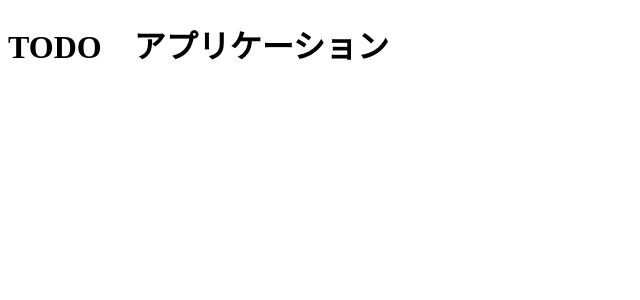
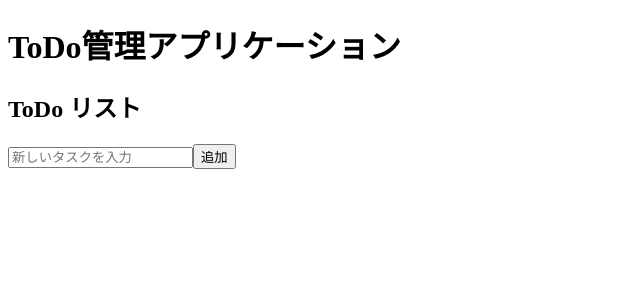
Before and after one commit to takashi823/nuxt-todo-app, a Nuxt app: page / in a window 1280 px wide. Shown: the top 300 px of the page, without its empty margins (0-640 px from the left). Built offline with nearby package versions, Linux system fonts and the light colour scheme.

Commit message:
add:todo追加機能

```diff
--- a/app.vue
+++ b/app.vue
@@ -6,8 +6,6 @@
       content="タスクを管理するためのアプリケーションです。"
     />
   </Head>
-  <header>
-  </header>
   <main>
     <NuxtPage />
   </main>
--- /dev/null
+++ b/components/TodoList.vue
@@ -0,0 +1,31 @@
+<script setup>
+import { useTodoStore } from '~/stores/todo';
+
+const todoStore = useTodoStore();
+const newTodo = ref('');
+
+const addTask = () => {
+  if (newTodo.value.trim()) {
+    todoStore.addTodo(newTodo.value);
+    newTodo.value = '';
+  }
+};
+</script>
+
+<template>
+  <div>
+    <h2>ToDo リスト</h2>
+    <div>
+      <input v-model="newTodo" placeholder="新しいタスクを入力" />
+      <button @click="addTask">追加</button>
+    </div>
+    <ul>
+      <li v-for="todo in todoStore.todos" :key="todo.id">
+        <span @click="todoStore.toggleTodo(todo.id)">
+          {{ todo.text }}
+        </span>
+        <button @click="todoStore.removeTodo(todo.id)">削除</button>
+      </li>
+    </ul>
+  </div>
+</template>
--- a/nuxt.config.ts
+++ b/nuxt.config.ts
@@ -7,13 +7,15 @@ export default defineNuxtConfig({
     '@nuxt/eslint',
     '@nuxt/fonts',
     '@nuxt/icon',
-    '@nuxt/image'
+    '@nuxt/image',
+    '@pinia/nuxt'
   ],
   eslint: {
     config: {
       stylistic: {
         semi: true,
         quotes: 'double',
+        indent: 'tab',
       },
     },
   },
--- a/package.json
+++ b/package.json
@@ -14,8 +14,10 @@
     "@nuxt/fonts": "^0.11.0",
     "@nuxt/icon": "^1.11.0",
     "@nuxt/image": "^1.9.0",
+    "@pinia/nuxt": "^0.10.1",
     "eslint": "^9.22.0",
     "nuxt": "^3.16.0",
+    "pinia": "^3.0.1",
     "vue": "^3.5.13",
     "vue-router": "^4.5.0"
   }
--- a/pages/index.vue
+++ b/pages/index.vue
@@ -1,6 +1,10 @@
+<script setup>
+import TodoList from '~/components/TodoList.vue';
+</script>
+
 <template>
-  <h1>TODO　アプリケーション</h1>
-    <!-- todo input -->
-
-    <!-- todo list -->
+  <div>
+    <h1>ToDo管理アプリケーション</h1>
+    <TodoList />
+  </div>
 </template>
--- /dev/null
+++ b/stores/todo.ts
@@ -0,0 +1,19 @@
+import { defineStore } from 'pinia';
+
+export const useTodoStore = defineStore('todo', {
+  state: () => ({
+    todos: [] as { id: number; text: string; completed: boolean }[],
+  }),
+  actions: {
+    addTodo(text: string) {
+      this.todos.push({ id: Date.now(), text, completed: false });
+    },
+    toggleTodo(id: number) {
+      const todo = this.todos.find((t) => t.id === id);
+      if (todo) todo.completed = !todo.completed;
+    },
+    removeTodo(id: number) {
+      this.todos = this.todos.filter((t) => t.id !== id);
+    },
+  },
+});
```
Also changed, not shown: components/todo/input.vue (deleted, +0 -13 lines), components/todo/list.vue (deleted, +0 -13 lines), 1 other file (tests, documents, lock files or other folders).
